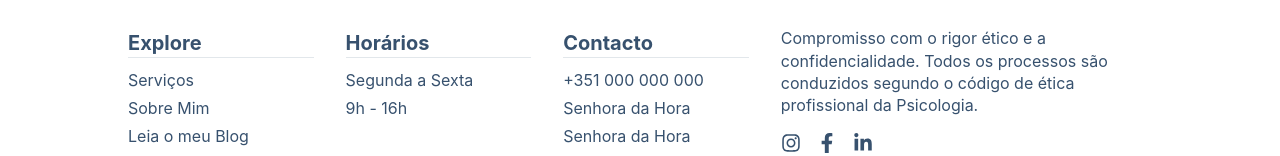
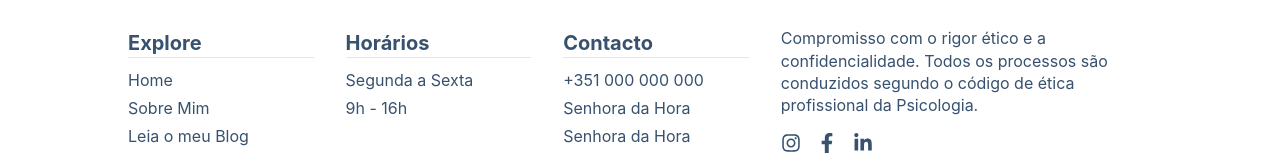
Before and after one commit to Deobap73/nadiabaptista-site, a Next.js app: page / in a window 1280 px wide. Shown: the part 3699-3855 px from the top of the page. Built offline with nearby package versions, Linux system fonts and the light colour scheme.

Commit message:
chore(footer): chenge Home adreess link  Changes to be committed: 	modified:   src/components/layout/Footer.tsx

```diff
--- a/src/components/layout/Footer.tsx
+++ b/src/components/layout/Footer.tsx
@@ -19,7 +19,7 @@
           <h3 className='site-footer__title'>Explore</h3>
           <ul className='site-footer__list'>
             <li>
-              <Link href='/services'>Serviços</Link>
+              <Link href='/'>Home</Link>
             </li>
             <li>
               <Link href='/about'>Sobre Mim</Link>
```
